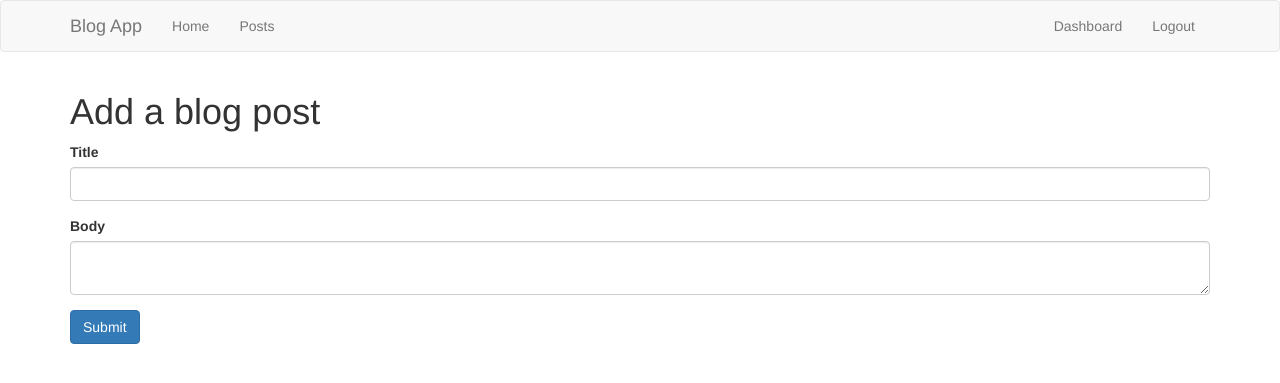
After one commit to AlibiZhenis/blog_fullstack, a Flask app: page /add_post in a window 1280 px wide. The commit adds this page. Shown: the top 383 px of the page. Run offline with Flask 2, Linux system fonts and the light colour scheme; the visitor is signed in with stand-in values (Sample User, id 1); some libraries are stand-ins or nearby versions.

Commit message:
edit and delete posts

```diff
--- a/main.py
+++ b/main.py
@@ -24,19 +24,33 @@ def index():
     return render_template("index.html")
 
 
-@app.route('/post', methods=["GET"])
-def blogs():
-    return render_template("posts.html")
+@app.route('/posts', methods=["GET"])
+def posts():
+    cur = mysql.connection.cursor()
+    res = cur.execute("SELECT * FROM blogs")
+    posts = cur.fetchall()
+    cur.close()
+    if res > 0:
+        return render_template("posts.html", posts=posts)
+
+    return render_template("posts.html", msg='No blog posts yet')
 
 
 @app.route('/posts/<id>', methods=["GET"])
-def blog(id):
-    return render_template("post.html", id=id)
+def post(id):
+    cur = mysql.connection.cursor()
+    res = cur.execute("SELECT * FROM blogs WHERE id=%s", (id))
+    post = cur.fetchone()
+    cur.close()
+    if res > 0:
+        return render_template("post.html", post=post)
+
+    return render_template("posts.html", msg='No blog posts yet')
 
 
 class Register(Form):
     name = StringField("Name", [validators.Length(min=1, max=30)])
-    username = StringField("Userame", [validators.Length(min=5, max=30)])
+    username = StringField("Username", [validators.Length(min=5, max=30)])
     password = PasswordField("Password", [
         validators.Length(min=8, max=40), validators.DataRequired(),
         validators.equal_to("confirm", message="Passwords must match")
@@ -116,7 +130,73 @@ def logout():
 @app.route("/dashboard", methods=["GET"])
 @is_logged_in
 def dashboard():
-    return render_template("dashboard.html")
+    cur = mysql.connection.cursor()
+    res = cur.execute("SELECT * FROM blogs WHERE author=%s", (session["username"]))
+    posts = cur.fetchall()
+    cur.close()
+    if res > 0:
+        return render_template("dashboard.html", posts=posts)
+
+    return render_template("dashboard.html", msg="You do not have any blog posts")
+
+
+class addPost(Form):
+    title = StringField("Title", [validators.Length(min=1, max=200)])
+    body = TextAreaField("Body", [validators.Length(min=20), validators.DataRequired()])
+
+
+@app.route("/add_post", methods=["GET", "POST"])
+@is_logged_in
+def add_post():
+    form = addPost(request.form)
+    if request.method == "POST" and form.validate():
+        title = form.title.data
+        body = form.body.data
+
+        cur = mysql.connection.cursor()
+        cur.execute("INSERT INTO blogs(title, author, body) VALUES(%s, %s, %s)", (title, session["username"], body))
+        mysql.connection.commit()
+        cur.close()
+
+        return redirect(url_for("dashboard"))
+    return render_template("add_post.html", form=form)
+
+
+@app.route("/edit_post/<id>", methods=["GET", "POST"])
+@is_logged_in
+def edit_post(id):
+    form = addPost(request.form)
+
+    if request.method == "POST" and form.validate():
+        title = form.title.data
+        body = form.body.data
+
+        cur = mysql.connection.cursor()
+        res = cur.execute("UPDATE blogs SET title=%s, body=%s WHERE id=%s", (title, body, id))
+        mysql.connection.commit()
+        cur.close()
+
+        return redirect(url_for("dashboard"))
+
+    cur = mysql.connection.cursor()
+    res = cur.execute("SELECT * FROM blogs WHERE id=%s", id)
+    post = cur.fetchone()
+    if res > 0:
+        form.title.data = post["title"]
+        form.body.data = post["body"]
+    return render_template("edit_post.html", form=form)
+
+@app.route("/delete_post<id>", methods=["POST"])
+@is_logged_in
+def delete_post(id):
+
+    cur = mysql.connection.cursor()
+    cur.execute("DELETE FROM blogs WHERE id=%s", id)
+    mysql.connection.commit()
+    cur.close()
+
+    flash("Post was successfully deleted", "success")
+    return redirect(url_for("dashboard"))
 
 
 if __name__ == "__main__":
--- /dev/null
+++ b/templates/add_post.html
@@ -0,0 +1,15 @@
+{% extends 'layout.html' %}
+
+{% block body %}
+  <h1>Add a blog post</h1>
+  {% from "includes/_formhelpers.html" import render_field %}
+  <form method="POST" action="">
+    <div class="form-group">
+      {{ render_field(form.title, class_="form-control") }}
+    </div>
+    <div class="form-group">
+      {{ render_field(form.body, class_="form-control", id="editor") }}
+    </div>
+    <p><input class="btn btn-primary" type="submit" value="Submit">
+  </form>
+{% endblock %}
--- a/templates/dashboard.html
+++ b/templates/dashboard.html
@@ -1,7 +1,7 @@
 {% extends 'layout.html' %}
 
 {% block body %}
-  <h1>Dashboard</h1>
+  <h1>Your posts</h1>
   <h3>Hello, {{session.username}}</h3>
   <a class="btn btn-success" href="/add_post"> Add a blog post</a>
   <hr>
@@ -19,7 +19,7 @@
         <td>{{post.id}}</td>
         <td>{{post.title}}</td>
         <td>{{post.author}}</td>
-        <td>{{post.create_date}}</td>
+        <td>{{post.created}}</td>
         <td><a href="edit_post/{{post.id}}" class="btn btn-default pull-right">Edit</a></td>
         <td>
           <form action="{{url_for('delete_post', id=post.id)}}" method="post">
--- a/templates/includes/_navbar.html
+++ b/templates/includes/_navbar.html
@@ -12,7 +12,7 @@
         <div id="navbar" class="collapse navbar-collapse">
           <ul class="nav navbar-nav">
             <li><a href="/">Home</a></li>
-            <li><a href="/blogs">Blogs</a></li>
+            <li><a href="/posts">Posts</a></li>
           </ul>
 
           <ul class="nav navbar-nav navbar-right">
--- a/templates/layout.html
+++ b/templates/layout.html
@@ -13,6 +13,10 @@
     {% block body %} {% endblock %}
 </div>
 
+ <script src="//cdn.ckeditor.com/4.6.2/basic/ckeditor.js"></script>
  <script src="https://maxcdn.bootstrapcdn.com/bootstrap/3.3.7/js/bootstrap.min.js"></script>
+ <script type="text/javascript">
+      CKEDITOR.replace('editor')
+ </script>
 </body>
 </html>
--- a/templates/post.html
+++ b/templates/post.html
@@ -1,10 +1,10 @@
 {% extends 'layout.html' %}
 
 {% block body %}
-  <h1>{{blog.title}}</h1>
-  <small>Written by {{blog.author}} on {{blog.create_date}}</small>
+  <h1>{{post.title}}</h1>
+  <small>Written by {{post.author}} on {{post.created}}</small>
   <hr>
   <div>
-    {{blog.body | safe}}
+    {{post.body | safe}}
   </div>
 {% endblock %}
```
Also changed, not shown: templates/edit_post.html (added, +15 -0 lines).
